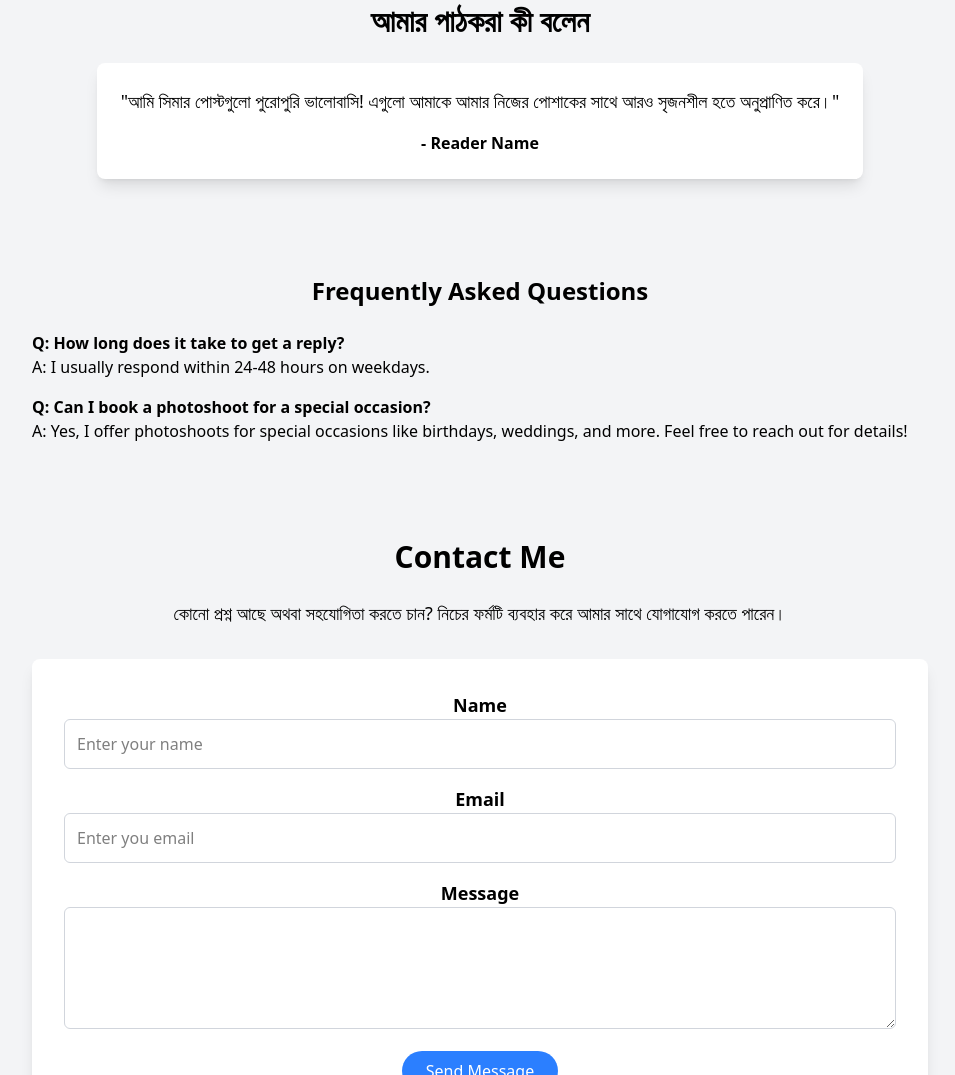
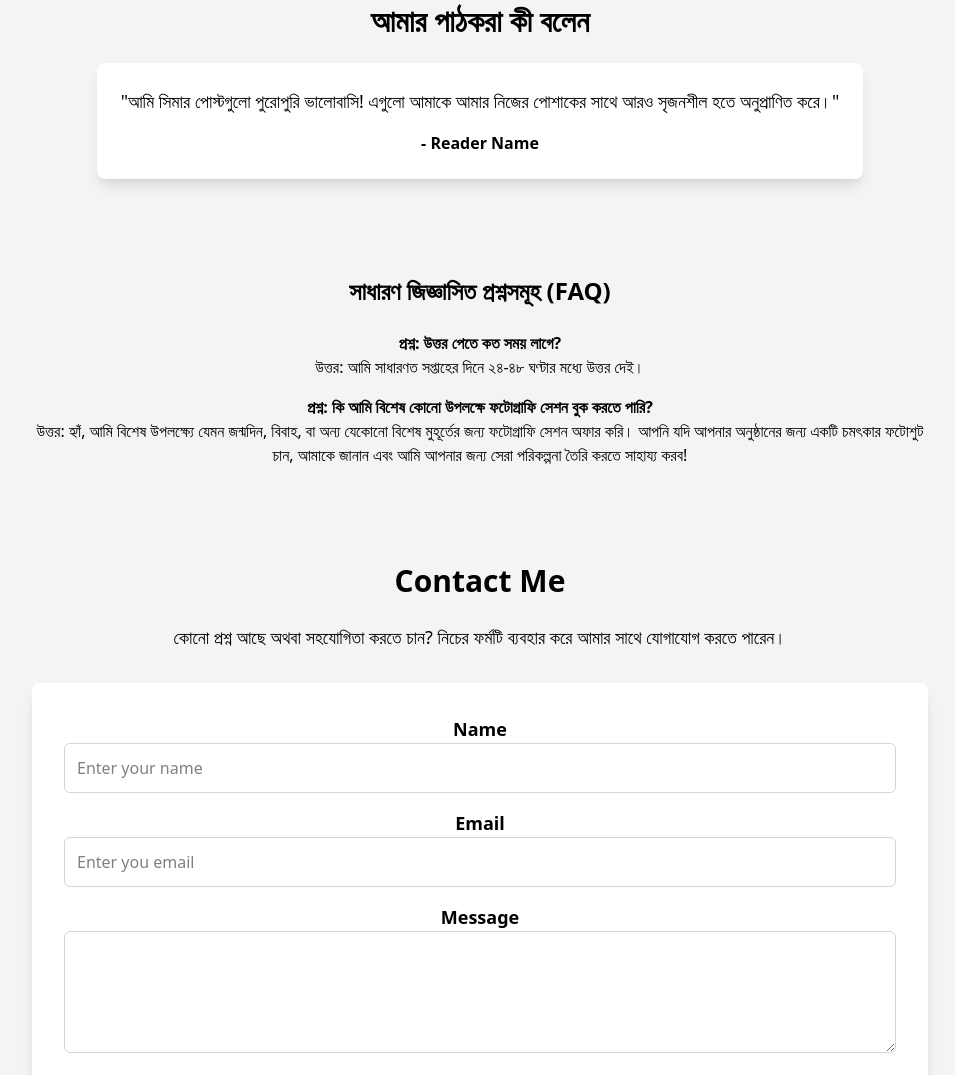
Before and after one commit to simonfornt/sima-blog, a website built with Vite: page index.html in a window 1280 px wide. Shown: the part 5063-6138 px from the top of the page, without its empty margins (160-1115 px from the left). Built offline with nearby package versions, Linux system fonts and the light colour scheme.

Commit message:
version 1 in bangla

```diff
--- a/index.html
+++ b/index.html
@@ -130,14 +130,14 @@
 
   <section class="py-12 bg-gray-100">
     <div class="max-w-4xl mx-auto text-center">
-      <h3 class="text-2xl font-semibold mb-6">Frequently Asked Questions</h3>
-      <div class="text-left">
-        <h4 class="font-semibold">Q: How long does it take to get a reply?</h4>
-        <p>A: I usually respond within 24-48 hours on weekdays.</p>
+      <h3 class="text-2xl font-semibold mb-6">সাধারণ জিজ্ঞাসিত প্রশ্নসমূহ (FAQ)</h3>
+      <div class="text-center">
+        <h4 class="font-semibold">প্রশ্ন: উত্তর পেতে কত সময় লাগে?</h4>
+        <p>উত্তর: আমি সাধারণত সপ্তাহের দিনে ২৪-৪৮ ঘণ্টার মধ্যে উত্তর দেই।</p>
       </div>
-      <div class="text-left mt-4">
-        <h4 class="font-semibold">Q: Can I book a photoshoot for a special occasion?</h4>
-        <p>A: Yes, I offer photoshoots for special occasions like birthdays, weddings, and more. Feel free to reach out for details!</p>
+      <div class="text-center mt-4">
+        <h4 class="font-semibold">প্রশ্ন: কি আমি বিশেষ কোনো উপলক্ষে ফটোগ্রাফি সেশন বুক করতে পারি?</h4>
+        <p>উত্তর: হ্যাঁ, আমি বিশেষ উপলক্ষ্যে যেমন জন্মদিন, বিবাহ, বা অন্য যেকোনো বিশেষ মুহূর্তের জন্য ফটোগ্রাফি সেশন অফার করি। আপনি যদি আপনার অনুষ্ঠানের জন্য একটি চমৎকার ফটোশুট চান, আমাকে জানান এবং আমি আপনার জন্য সেরা পরিকল্পনা তৈরি করতে সাহায্য করব!</p>
       </div>
     </div>
   </section>
```
